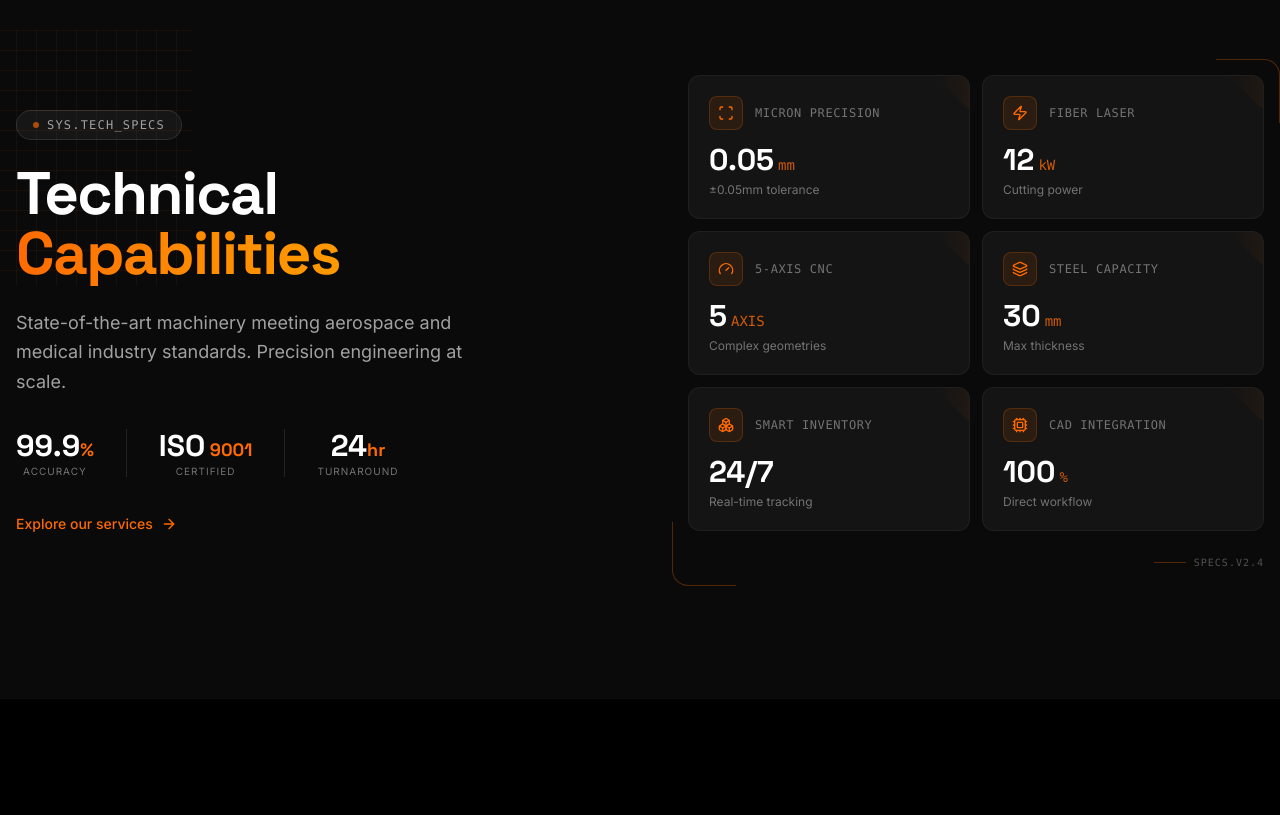
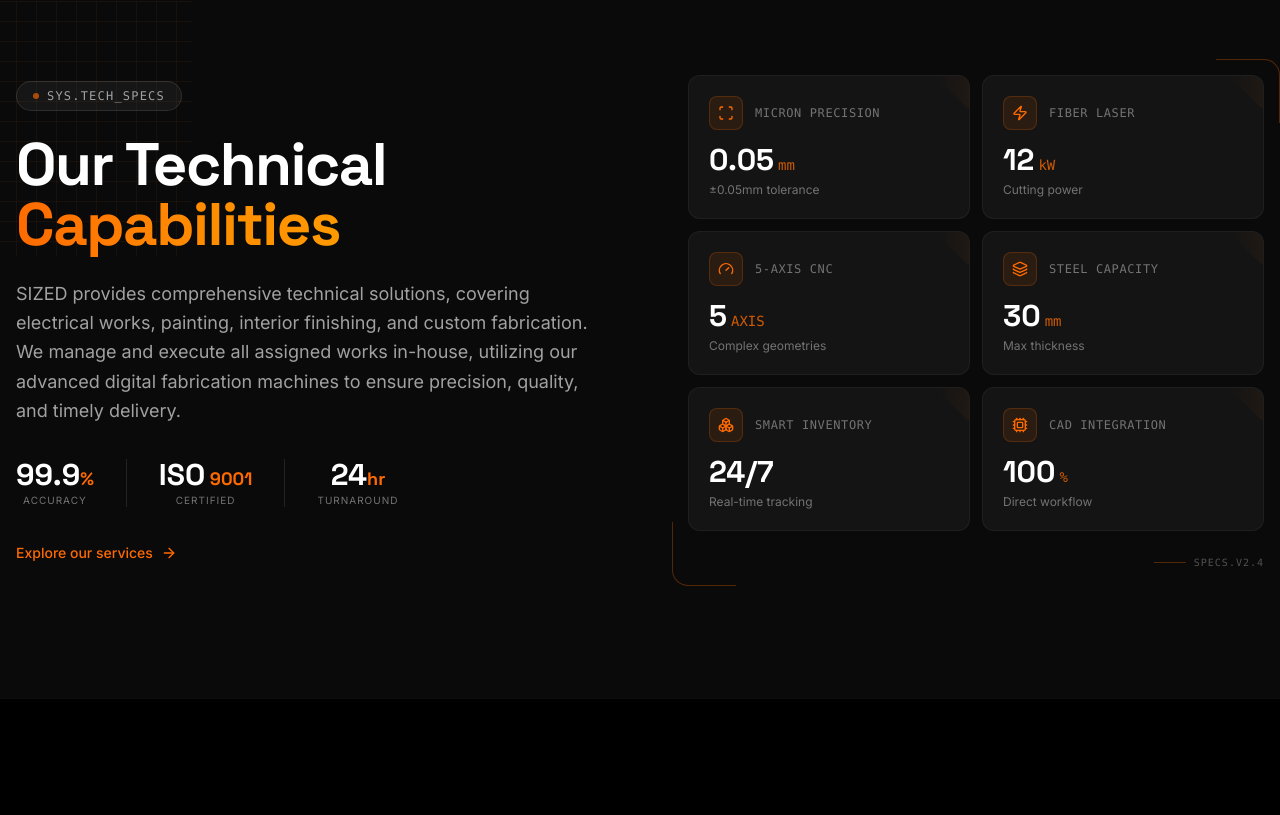
Before and after one commit to nsanzumuhire/Sized-CC, a Next.js app: page / in a window 1280 px wide. Shown: the part 2325-3140 px from the top of the page. Built offline with nearby package versions, Linux system fonts and the light colour scheme.

Commit message:
refactor: clean up

```diff
--- a/components/layout/navbar.tsx
+++ b/components/layout/navbar.tsx
@@ -156,7 +156,7 @@ export function Navbar() {
                       Custom furniture & tables, interior design for homes, offices, restaurants.
                     </ListItem>
                     <li className="col-span-1 lg:col-span-2">
-                      <ul className="grid grid-cols-3 gap-2">
+                      <ul className="grid grid-cols-4 gap-2">
                         <NavigationMenuLink asChild>
                           <a
                             href="#services"
@@ -179,6 +179,14 @@ export function Navbar() {
                             className="block select-none rounded-md p-2 text-center leading-none no-underline outline-none transition-colors hover:bg-accent hover:text-accent-foreground focus:bg-accent focus:text-accent-foreground"
                           >
                             <div className="text-xs font-medium text-black dark:text-white hover:text-primary transition-colors">Print</div>
+                          </a>
+                        </NavigationMenuLink>
+                        <NavigationMenuLink asChild>
+                          <a
+                            href="#materials"
+                            className="block select-none rounded-md p-2 text-center leading-none no-underline outline-none transition-colors hover:bg-accent hover:text-accent-foreground focus:bg-accent focus:text-accent-foreground"
+                          >
+                            <div className="text-xs font-medium text-black dark:text-white hover:text-primary transition-colors">Materials</div>
                           </a>
                         </NavigationMenuLink>
                       </ul>
--- a/components/sections/faq.tsx
+++ b/components/sections/faq.tsx
@@ -7,7 +7,14 @@ import { Plus, Minus } from "lucide-react";
 const faqs = [
   {
     question: "What materials do you work with?",
-    answer: "We specialize in stainless steel (304, 316), aluminum, carbon steel, brass, copper, titanium, and various plastics like acrylic and polycarbonate. We can source specialty materials upon request.",
+    answer: (
+      <span>
+        We work with a wide range of materials including Wood & Boards (Plywood, MDF, Oak), Plastics & Composites (Acrylic, Polycarbonate), Metals (Aluminum, Steel, Brass), Stone & Mineral (Marble, Granite), Glass (Tempered, Frosted), and Soft Materials (Fabric, Foam).{" "}
+        <a href="#materials" className="text-primary hover:underline">
+          View all materials
+        </a>
+      </span>
+    ),
   },
   {
     question: "What is your typical turnaround time?",
@@ -32,7 +39,7 @@ const faqs = [
 ];
 
 export function FAQ() {
-  const [openIndex, setOpenIndex] = useState<number | null>(0);
+  const [openIndex, setOpenIndex] = useState < number | null > (0);
 
   return (
     <section id="faq" className="py-32 bg-black border-t border-white/5 scroll-mt-20">
--- a/components/sections/materials.tsx
+++ b/components/sections/materials.tsx
@@ -55,7 +55,7 @@ const materialCategories = [
 
 export function Materials() {
   return (
-    <section className="py-12 bg-black border-y border-white/5 relative overflow-hidden">
+    <section id="materials" className="py-12 bg-black border-y border-white/5 relative overflow-hidden">
       {/* Background gradients */}
       <div className="absolute top-0 left-0 w-full h-px bg-gradient-to-r from-transparent via-white/10 to-transparent" />
       <div className="absolute bottom-0 left-0 w-full h-px bg-gradient-to-r from-transparent via-white/10 to-transparent" />
--- a/components/sections/technical-specs.tsx
+++ b/components/sections/technical-specs.tsx
@@ -50,7 +50,7 @@ export function TechnicalSpecs() {
 
               {/* Headline */}
               <h2 className="text-4xl md:text-5xl lg:text-6xl font-bold font-heading text-white tracking-tight mb-6">
-                Technical
+                Our Technical
                 <br />
                 <span className="text-transparent bg-clip-text bg-gradient-to-r from-primary via-orange-400 to-amber-500">
                   Capabilities
@@ -58,8 +58,8 @@ export function TechnicalSpecs() {
               </h2>
 
               {/* Description */}
-              <p className="text-neutral-400 text-lg leading-relaxed mb-8 max-w-md">
-                State-of-the-art machinery meeting aerospace and medical industry standards. Precision engineering at scale.
+              <p className="text-neutral-400 text-lg leading-relaxed mb-8 max-w-xl">
+                SIZED provides comprehensive technical solutions, covering electrical works, painting, interior finishing, and custom fabrication. We manage and execute all assigned works in-house, utilizing our advanced digital fabrication machines to ensure precision, quality, and timely delivery.
               </p>
 
               {/* Tech stats row */}
```
Also changed, not shown: public/images/technical capabilities.jpeg (renamed from public/images/WhatsApp Image 2025-12-30 at 14.32.24 (1).jpeg).
